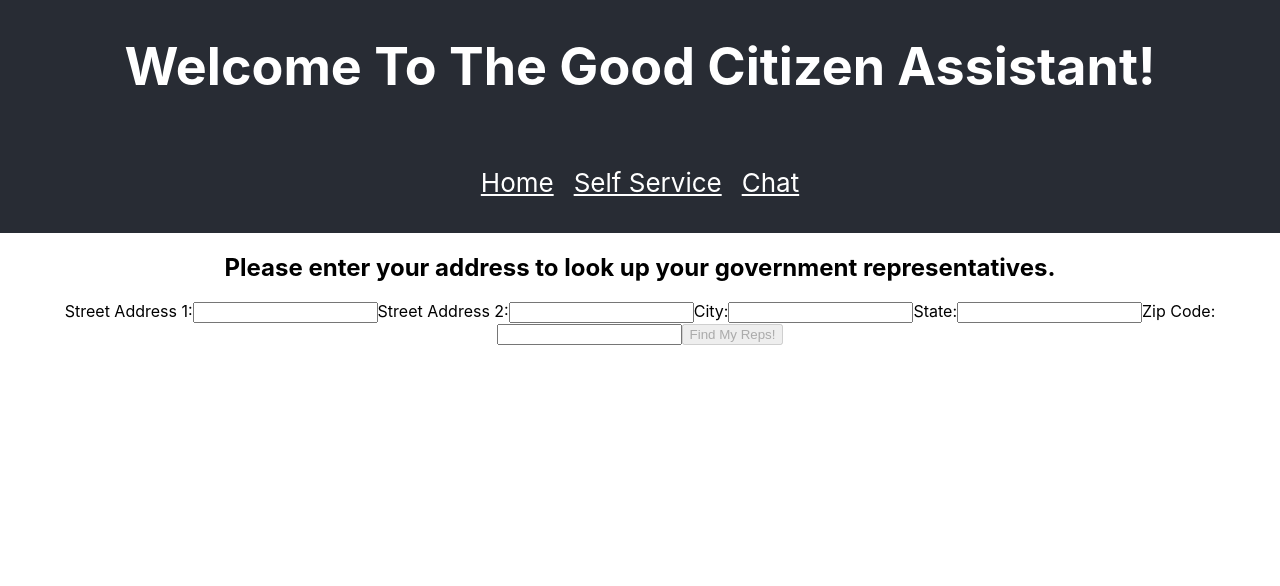
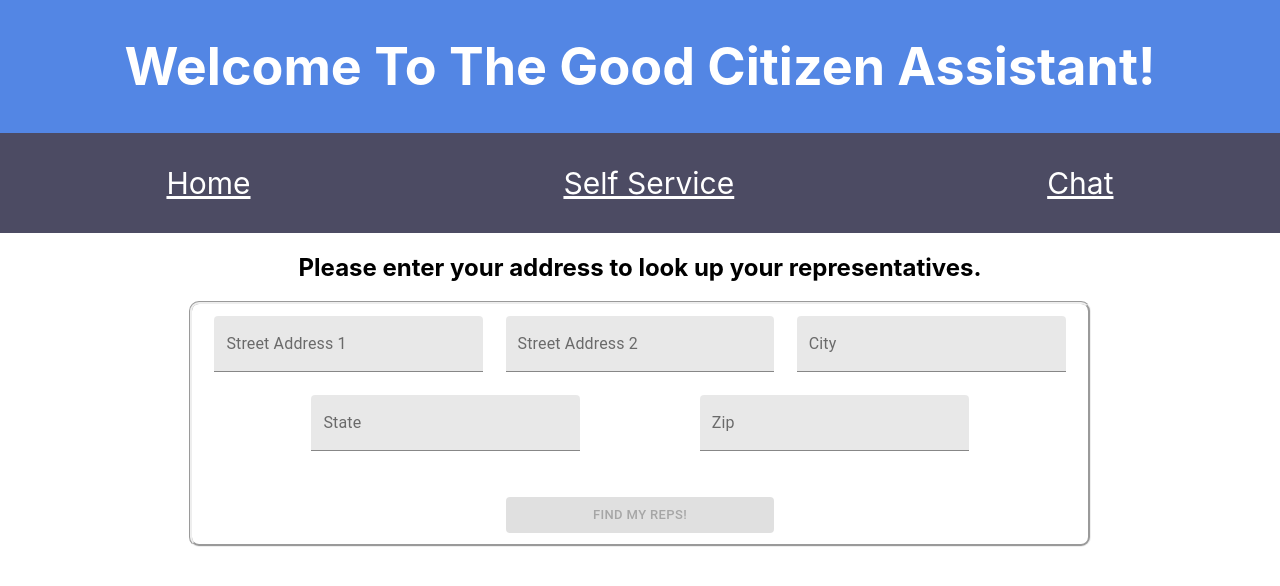
Before and after one commit to MelissaPastore/goodcitizen, a React (Create React App) app: page /selfservice in a window 1280 px wide. Shown: the top 586 px of the page. Built offline with nearby package versions, Linux system fonts and the light colour scheme.

Commit message:
updated styling and added email and twitter links

```diff
--- a/package.json
+++ b/package.json
@@ -3,6 +3,7 @@
   "version": "0.1.0",
   "private": true,
   "dependencies": {
+    "@material-ui/core": "^4.11.2",
     "@testing-library/jest-dom": "^5.11.6",
     "@testing-library/react": "^11.2.2",
     "@testing-library/user-event": "^12.6.0",
--- a/public/index.html
+++ b/public/index.html
@@ -25,7 +25,7 @@
       work correctly both with client-side routing and a non-root public URL.
       Learn how to configure a non-root public URL by running `npm run build`.
     -->
-    <title>React App</title>
+    <title>Good Citizen Assistant</title>
   </head>
   <body>
     <noscript>You need to enable JavaScript to run this app.</noscript>
--- a/src/App.css
+++ b/src/App.css
@@ -8,7 +8,7 @@
 }
 
 .App-header {
-  background-color: #282c34;
+  background-color: #5386e4;
   min-height: 10vh;
   display: flex;
   flex-direction: column;
@@ -24,6 +24,38 @@
 .rep-img {
   height: 100px;
   width: 100px;
+  border-radius: 5px;
+}
+
+.nav-link {
+  border: 1px groove;
+  border-radius: 10px;
+  font-size: 20px;
+  height: 10vh;
+  width: 30vh;
+  background-color: #aba8b2;
+  color: white;
+  text-align: center;
+  vertical-align: middle;
+  line-height: 10vh;
+}
+
+.navbar-link {
+  color: white;
+  margin: 10px;
+}
+
+.input {
+  margin: 10px;
+  border: 10px;
+  padding: 10px;
+  border-radius: 10px;
+  width: 30%;
+}
+
+p {
+  font-size: 30px;
+  color: black;
 }
 
 nav {
@@ -35,29 +67,57 @@ nav {
   justify-content: space-around;
 }
 
-.nav-link {
-  border: 1px solid black;
-  border-radius: 5px;
-  font-size: 20px;
-}
-
-p {
-  font-size: 30px;
-  color: black;
+button {
+  /* padding: 5px;
+  margin: 5px; */
+  width: 30%;
+  height: 15%;
+  display: block;
 }
 
 #watson {
   color: black;
 }
 
-.navbar-link {
-  color: white;
-  margin: 10px;
+#navbar {
+  display: flex;
+  justify-content: space-around;
+  height: 80px;
+  padding: 10px;
+  background-color: #4c4b63;
+  font-size: 30px;
+  text-decoration: none;
 }
 
-#navbar {
+#voter-form {
   display: flex;
-  justify-content: space-between;
-  height: 80px;
-  padding: 10px;
+  flex-flow: row wrap;
+  justify-content: space-evenly;
+  align-content: space-around;
+  border: 3px groove;
+  width: 70vw;
+  height: 30vh;
+  border-radius: 10px;
+  align-items: baseline;
 }
+
+#form-container {
+  display: flex;
+  flex-flow: column wrap;
+  align-items: center;
+}
+
+.break {
+  flex-basis: 100%;
+  height: 0;
+}
+
+#twitter {
+  height: 40px;
+  width: 40px;
+}
+
+#email {
+  height: 30px;
+  width: 30px;
+}
--- a/src/Components/App.js
+++ b/src/Components/App.js
@@ -9,6 +9,7 @@ function App() {
     <div className="App">
       <header className="App-header">
         <h1>Welcome To The Good Citizen Assistant!</h1>
+      </header>
       <nav id="navbar">
         <Link className="navbar-link" to="/">
           Home
@@ -20,7 +21,6 @@ function App() {
           Chat
         </Link>
       </nav>
-      </header>
       <div>
         <Switch>
           <Route exact path="/selfservice" component={Form} />
--- a/src/Components/Form.js
+++ b/src/Components/Form.js
@@ -1,6 +1,7 @@
 import React from "react";
 import axios from "axios";
 import RepInfo from "./RepInfo";
+import { Button, TextField } from "@material-ui/core";
 
 const apiKey = "AIzaSyDjlaoJuNCzeIuVCLilYlSUIGSVMF0lFzA";
 
@@ -55,53 +56,65 @@ class Form extends React.Component {
 
   render() {
     return (
-      <div>
-        <h2>
-          Please enter your address to look up your government representatives.
-        </h2>
+      <div id="form-container">
+        <h2>Please enter your address to look up your representatives.</h2>
         <form id="voter-form" onSubmit={this.handleSubmit}>
-          <label htmlFor="street1">Street Address 1:</label>
-          <input
+          <TextField
+            className="input"
+            label="Street Address 1"
             name="street1"
             type="text"
             onChange={this.handleChange}
             value={this.state.street1}
+            variant="filled"
           />
-          <label htmlFor="street2">Street Address 2:</label>
-          <input
+
+          <TextField
+            className="input"
+            label="Street Address 2"
             name="street2"
             type="text"
             onChange={this.handleChange}
             value={this.state.street2}
+            variant="filled"
           />
-
-          <label htmlFor="city">City:</label>
-          <input
+          <TextField
+            className="input"
+            label="City"
             name="city"
             type="text"
             onChange={this.handleChange}
             value={this.state.city}
+            variant="filled"
           />
-
-          <label htmlFor="state">State:</label>
-          <input
+          <TextField
+            className="input"
+            label="State"
             name="state"
             type="text"
             onChange={this.handleChange}
             value={this.state.state}
+            variant="filled"
           />
-
-          <label htmlFor="zip">Zip Code:</label>
-          <input
+          <TextField
+            className="input"
+            label="Zip"
             name="zip"
             type="text"
             onChange={this.handleChange}
             value={this.state.zip}
+            variant="filled"
           />
-
-          <button type="submit" disabled={!this.state.street1}>
+          <div className="break"></div>
+          <Button
+            variant="contained"
+            type="submit"
+            disabled={!this.state.street1}
+            color="primary"
+            size="small"
+          >
             Find My Reps!
-          </button>
+          </Button>
         </form>
         {this.state.repInfo.normalizedInput && (
           <RepInfo repInfo={this.state.repInfo} />
--- a/src/Components/RepInfo.js
+++ b/src/Components/RepInfo.js
@@ -1,3 +1,11 @@
+import {
+  Table,
+  TableBody,
+  TableRow,
+  TableHead,
+  TableCell,
+} from "@material-ui/core";
+
 const RepInfo = (props) => {
   const repInfo = props.repInfo;
   const offices = repInfo.offices;
@@ -6,24 +14,31 @@ const RepInfo = (props) => {
   return (
     <div>
       <p>Here are your representatives:</p>
-      <table>
-        <thead>
-          <tr>
-            <th>Image</th>
-            <th>Name</th>
-            <th>Office</th>
-            <th>Email</th>
-          </tr>
-        </thead>
-        <tbody>
+      <Table>
+        <TableHead>
+          <TableRow>
+            <TableCell>Image</TableCell>
+            <TableCell>Name</TableCell>
+            <TableCell>Office</TableCell>
+            <TableCell>Email</TableCell>
+            <TableCell>Twitter</TableCell>
+          </TableRow>
+        </TableHead>
+        <TableBody>
           {officials.map((official, index) => {
             let office = offices.find((office) => {
               return office.officialIndices.includes(index);
             });
+            let twitter;
+            official.channels
+              ? (twitter = official.channels.find((channel) => {
+                  return channel.type === "Twitter";
+                }))
+              : (twitter = undefined);
 
             return (
-              <tr key={index}>
-                <td>
+              <TableRow key={index}>
+                <TableCell>
                   {official.photoUrl ? (
                     <img
                       className="rep-img"
@@ -33,17 +48,42 @@ const RepInfo = (props) => {
                   ) : (
                     "No Image Available"
                   )}
-                </td>
-                <td>{official.name}</td>
-                <td>{office.name}</td>
-                <td>
-                  {official.emails ? official.emails[0] : "No email provided"}
-                </td>
-              </tr>
+                </TableCell>
+                <TableCell>{official.name}</TableCell>
+                <TableCell>{office.name}</TableCell>
+                <TableCell>
+                  {official.emails ? (
+                    <a href={`mailto: ${official.emails[0]}`}>
+                      <img
+                        id="email"
+                        src="https://i.pinimg.com/originals/8f/c3/7b/8fc37b74b608a622588fbaa361485f32.png"
+                        alt="email logo"
+                      />
+                      {official.emails[0]}
+                    </a>
+                  ) : (
+                    "No Email Available"
+                  )}
+                </TableCell>
+                <TableCell>
+                  {twitter ? (
+                    <a href={`https://twitter.com/${twitter.id}`}>
+                      <img
+                        id="twitter"
+                        src="https://www.logolynx.com/images/logolynx/43/430c07f27af3fda19373042528edbe3d.jpeg"
+                        alt="twitter logo"
+                      />
+                      {twitter.id}
+                    </a>
+                  ) : (
+                    "No Twitter Found"
+                  )}
+                </TableCell>
+              </TableRow>
             );
           })}
-        </tbody>
-      </table>
+        </TableBody>
+      </Table>
     </div>
   );
 };
--- a/src/Components/Watson.js
+++ b/src/Components/Watson.js
@@ -21,9 +21,9 @@ class Watson extends React.Component {
   render() {
     return (
       <div id="watson">
-        <h1>
+        <p>
           Okay - click that chat bubble in the bottom right hand corner then!
-        </h1>
+        </p>
       </div>
     );
   }
```
Also changed, not shown: 2 other files (tests, documents, lock files or other folders). Lines whose indentation alone changed are shown as unchanged.
